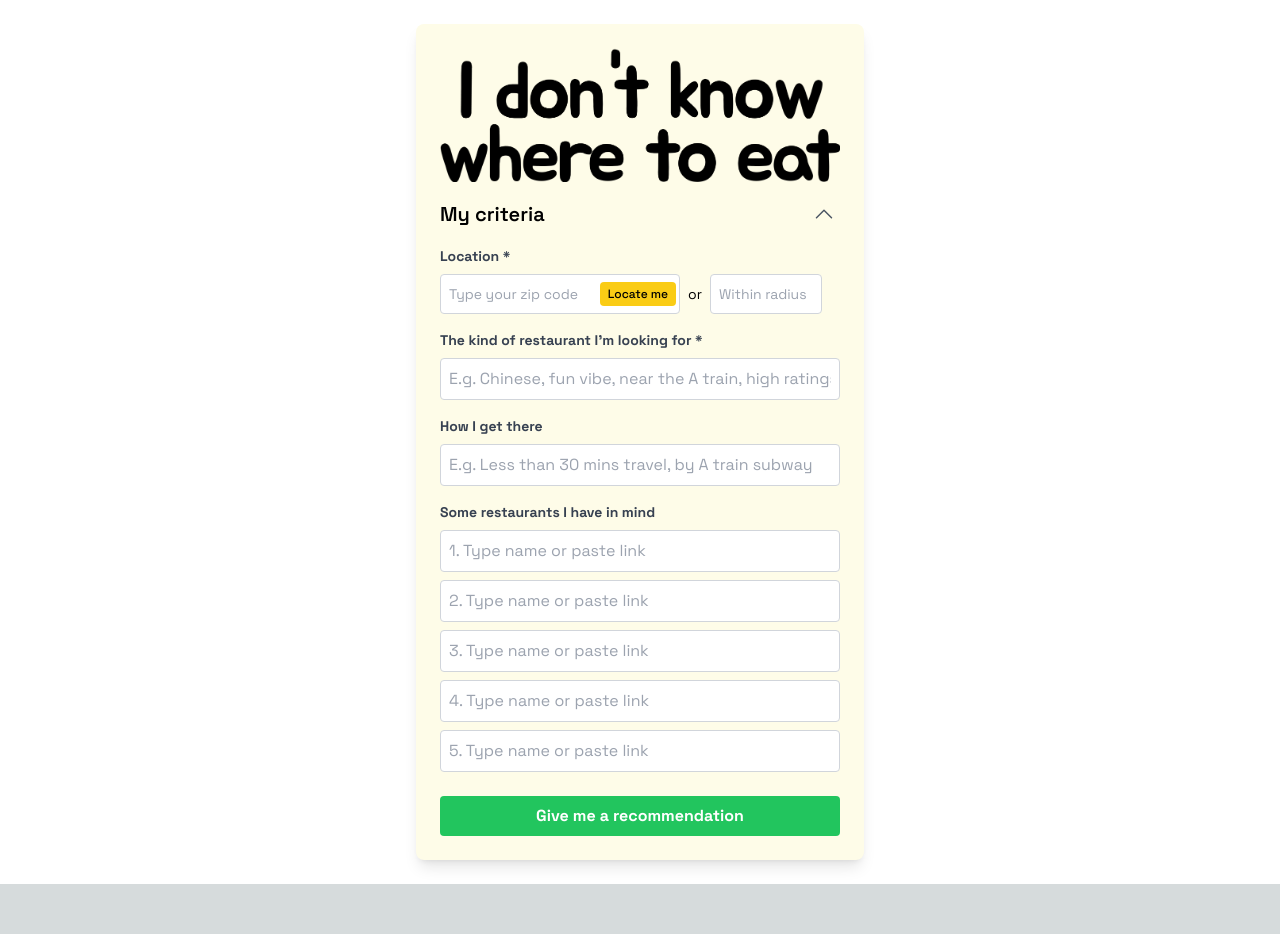
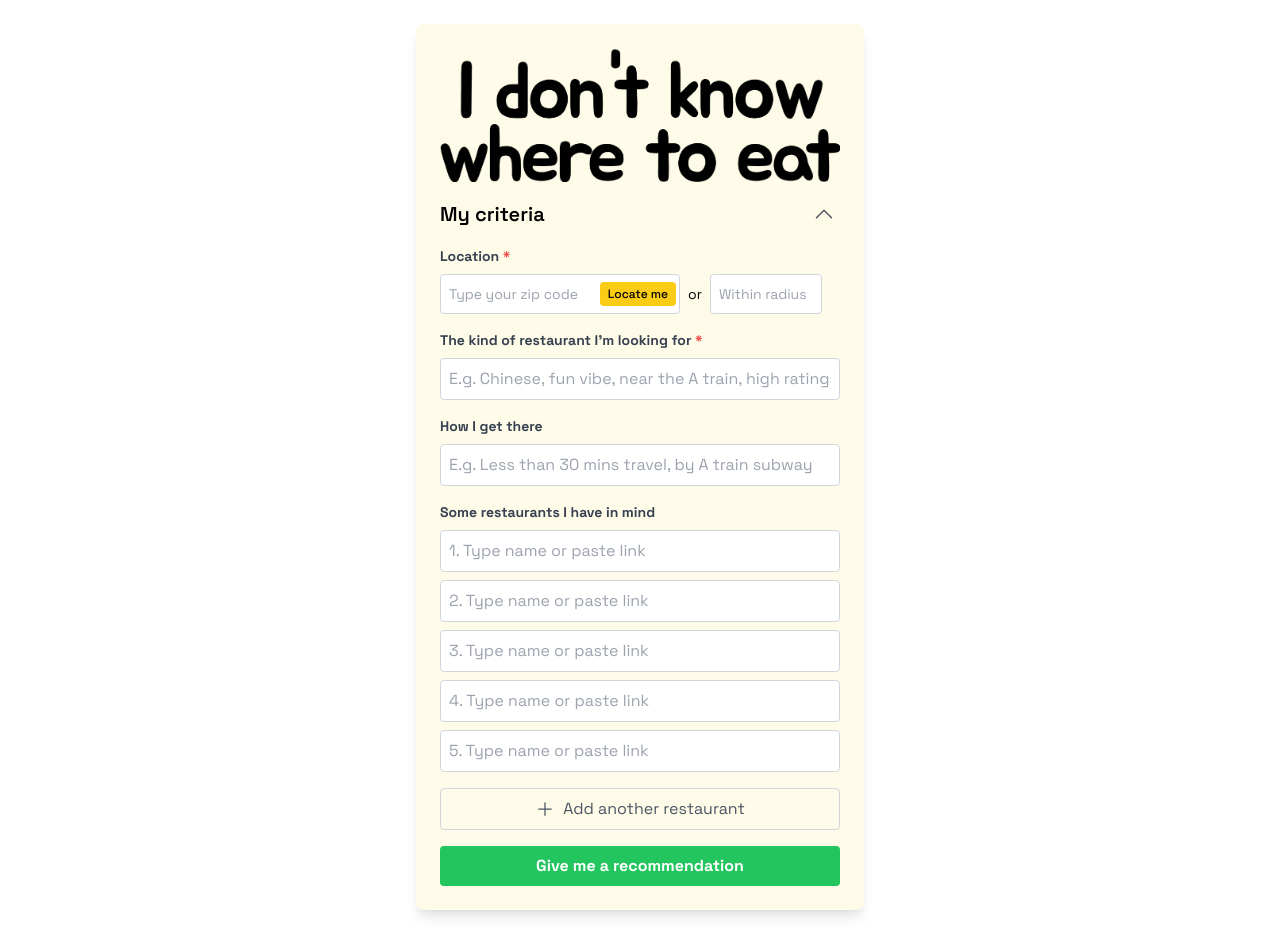
Before and after one commit to phamducminhpro1/food, a Next.js app: page / in a window 1280 px wide. Before the commit the page ends 884 px from the top, so only its background shows below. Built offline with nearby package versions, Linux system fonts and the light colour scheme; no server answers.

Commit message:
Add button to add restaurant

```diff
--- a/app/page.tsx
+++ b/app/page.tsx
@@ -177,9 +177,9 @@ export default function Home() {
         {showCriteria && (
           <form onSubmit={handleSubmit}>
             <div className="mb-4">
-            <label htmlFor="cuisine" className="block text-gray-700 text-sm font-bold mb-2">
-                Location *
-                </label>
+              <label htmlFor="cuisine" className="block text-gray-700 text-sm font-bold mb-2">
+                Location <span className="text-red-500">*</span>
+              </label>
               <div className="flex flex-wrap items-center gap-2">
                 <div className="flex-grow min-w-0 max-w-[60%]">
 
@@ -216,7 +216,7 @@ export default function Home() {
             </div>
             <div className="mb-4">
               <label htmlFor="cuisine" className="block text-gray-700 text-sm font-bold mb-2">
-                The kind of restaurant I'm looking for *
+                The kind of restaurant I'm looking for <span className="text-red-500">*</span>
               </label>
               <input
                 type="text"
@@ -258,6 +258,14 @@ export default function Home() {
                   placeholder={`${index + 1}. Type name or paste link`}
                 />
               ))}
+              <button
+                type="button"
+                onClick={addRestaurantField}
+                className="mt-2 flex items-center justify-center w-full p-2 border border-gray-300 rounded text-gray-600 hover:bg-gray-100"
+              >
+                <PlusIcon className="w-5 h-5 mr-2" />
+                Add another restaurant
+              </button>
             </div>
             <div className="flex items-center justify-center">
               <button
```
